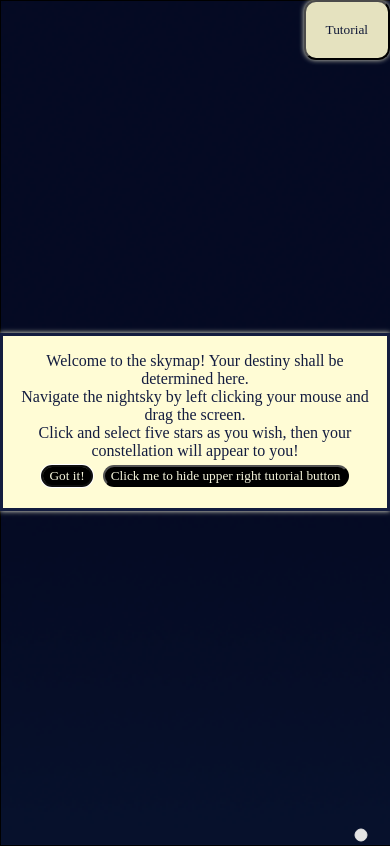
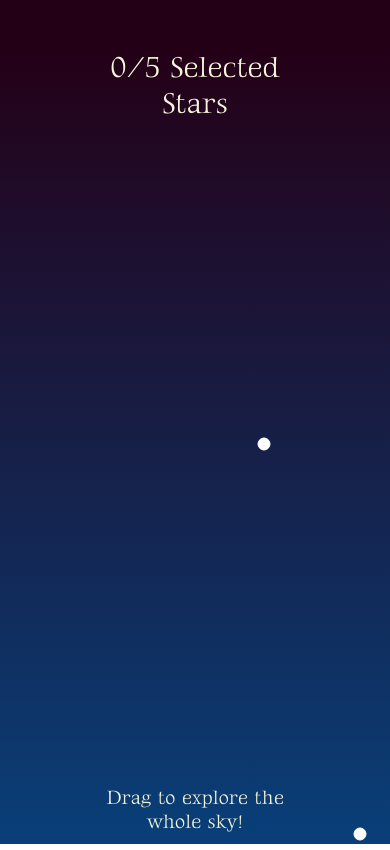
Before and after one commit to CSE-112-Team-7/Stargazer-V2, a plain HTML site: page source/pages/skymap_page/skymap.html in a window 390 px wide. Drawn offline with Linux system fonts and the light colour scheme.

Commit message:
selection page responsive; skymap page restructure

```diff
--- a/source/pages/selection_page/selection.css
+++ b/source/pages/selection_page/selection.css
@@ -1,6 +1,6 @@
 h1 {
     padding-top: 90px;
-    font-size: clamp(1.25rem, 0.9rem + 1.8vw, 2.5rem);
+    font-size: clamp(1.5rem, 1.2rem + 1.4vw, 2.5rem);
 }
 
 main {
@@ -15,13 +15,14 @@ main {
     grid-template-rows: auto auto;
     justify-items: center;
     align-items: center;
-    height: 60vh;
+    height: 50vh;
     width: 90vw;
-    padding-top: 20px;
+    padding-top: 50px;
 }
 
 button {
-    width: 280px;
+    font-size: clamp(1rem, 0.9rem + 1.2vw, 2rem);
+    width: clamp(180px, 151px + 8.9vw, 280px);
     z-index: 1;
 }
 
@@ -32,5 +33,13 @@ a {
 }
 
 img {
-    height: 300px;
+    height: clamp(216px, 193px + 7.4vw, 300px);
 }
+
+@media screen and (max-width: 479px) {
+    #selection-buttons {
+        display: flex;
+        flex-direction: column;
+        row-gap: 30px;
+    }
+}
--- a/source/pages/skymap_page/Background.js
+++ b/source/pages/skymap_page/Background.js
@@ -18,12 +18,6 @@ export class Background {
     this.images = {}; // objects of image info
     this.width = width;
     this.height = height;
-    // Load background images
-    this.load_image(
-      "sky_gradient",
-      "../../assets/skymap/Stargazer-background.png",
-    );
-    this.load_image("terrian", "../../assets/skymap/Stargazer-asset.png");
   }
 
   /**
--- a/source/pages/skymap_page/skymap.css
+++ b/source/pages/skymap_page/skymap.css
@@ -1,86 +1,42 @@
-* {
-  font-family: papyrus;
-  color: beige;
-  text-align: center;
+html {
+  background: none;
+  overflow: hidden;
 }
-button.continue {
-  background-color: rgb(255, 252, 213);
-  border: none;
-  box-shadow: 0px 0px 5px beige;
-  border-radius: 12px;
-  color: rgb(19, 28, 63);
-  font-size: 22pt;
-  line-height: 40px;
-  height: 60px;
-  margin-bottom: 10%;
-  padding: 0.5em;
-  padding-left: 20px;
-  padding-right: 20px;
+
+body {
+  background: none;
+  width: auto;
+  height: auto;
 }
-button.continue:hover {
-  background-color: rgb(143, 143, 137);
-  border-radius: 12px;
-  color: beige;
-  padding: 0.5em;
-  transition: 0.3s;
-  cursor: pointer;
-  padding-left: 20px;
-  padding-right: 20px;
-}
-#tutorial:hover,
-#confirm:hover,
-#hide:hover {
-  background-color: rgb(143, 143, 137);
-  color: beige;
-  cursor: pointer;
-}
-#next-button {
+
+p:first-of-type {
   position: absolute;
-  width: 200px;
-  height: 70px;
-  top: 70%;
-  left: 50%;
+  top: 50px;
+  left: 50vw;
   transform: translate(-50%);
   font-size: 30px;
 }
-dialog {
-  background-color: rgb(255, 252, 213);
-  box-shadow: 0px 0px 5px beige;
-  color: rgb(19, 28, 63);
-  text-align: center;
-  z-index: 9;
+
+#hint {
+  position: absolute;
+  bottom: 10px;
+  left: 50vw;
+  transform: translate(-50%);
+  font-size: 20px;
 }
+
 canvas {
-  border: 1px solid black;
+  background: var(--background-color);
   width: 100%;
   height: 100%;
   z-index: 0;
 }
 
-#tutorial {
+.button {
   position: absolute;
-  top: 0;
-  right: 0;
-  background-color: rgb(255, 252, 213);
-  box-shadow: 0px 0px 5px beige;
-  color: rgb(19, 28, 63);
-  border-radius: 12px;
-  padding: 1.5em;
-}
-#confirm,
-#hide {
-  margin: 5px;
-  background-color: rgba(0, 0, 0, 1);
-  border-radius: 12px;
-}
-
-html,
-body {
-  margin: 0;
-  padding: 0;
-  overflow: hidden;
-}
-
-.hidden {
+  bottom: 100px;
+  left: 50vw;
+  transform: translate(-50%);
+  width: 150px;
   display: none;
 }
--- a/source/pages/skymap_page/skymap.html
+++ b/source/pages/skymap_page/skymap.html
@@ -6,27 +6,14 @@
     <title>Skymap Page</title>
     <!-- Main Stylesheet & Scripts -->
     <link rel="icon" type="image/x-icon" href="../../assets/favicon.ico" />
+    <link rel="stylesheet" href="../toplevel.css" />
     <link rel="stylesheet" href="./skymap.css" />
     <script src="./skymap.js" type="module"></script>
   </head>
   <body>
-    <dialog>
-      Welcome to the skymap! Your destiny shall be determined here.<br />
-      Navigate the nightsky by left clicking your mouse and drag the screen.
-      <br />
-      Click and select five stars as you wish, then your constellation will
-      appear to you!
-      <br /><button id="confirm">Got it!</button
-      ><button id="hide">Click me to hide upper right tutorial button</button>
-    </dialog>
-    <button id="tutorial">Tutorial</button>
+    <p><span>0</span>/5 Selected Stars</p>
     <canvas></canvas>
-    <button id="next-button" class="continue hidden">Next</button>
-    <audio
-      id="background-music"
-      src="../../assets/music/starGazingBGMusic.mp3"
-      loop
-    ></audio>
-    <audio id="clickSound" src="../../assets/music/defaultClick.mp3"></audio>
+    <p id="hint">Drag to explore the whole sky!</p>
+    <a class="button" href="../explanation_page/explanation.html">Next</a>
   </body>
 </html>
--- a/source/pages/skymap_page/skymap.js
+++ b/source/pages/skymap_page/skymap.js
@@ -1,12 +1,5 @@
 import { Background } from "./Background.js";
 import { Constellation } from "./Constellation.js";
-import playClickSound from "../../utils/playClickSound.js";
-import playBgMusic from "../../utils/playBgMusic.js";
-
-import * as analyticsManager from "../analyticsmanager.js";
-const analyticsPageName = "skymap";
-const analyticsStatus = 1;
-analyticsManager.defaultPageAnalytics(analyticsPageName, analyticsStatus);
 
 const debug = false;
 
@@ -44,7 +37,7 @@ const constellationList = [
     imageLink: "../../assets/constellations/UrsaMajor.png",
   },
 ];
-let backgroundMusic;
+
 let cameraOffset;
 let constellation_arr;
 
@@ -55,15 +48,6 @@ window.addEventListener("DOMContentLoaded", init);
  * @Property {Function} Starts the program, all function calls trace back here
  */
 async function init() {
-  backgroundMusic = document.getElementById("background-music");
-  playBgMusic(document.getElementById("background-music"));
-
-  //Set up the tutorial dialog and buttons
-  let dialog = document.querySelector("dialog");
-  dialog.showModal();
-  tutorialSetup();
-  /* Canvas Setup */
-  // Get Canvas, Context, and set the canvas width and height
   const { cloc, connect } = await loadJsonData();
   const canvas = document.querySelector("canvas");
   const ctx = canvas.getContext("2d");
@@ -90,8 +74,6 @@ async function init() {
   );
   // Begin animation
   animate(canvas, ctx, constellation_arr, sky_background, cameraOffset);
-  // Set next button to go to next page
-  document.getElementById("next-button").onclick = goToPage;
 }
 
 /**
@@ -223,6 +205,7 @@ function handleClickCanvas(event, constellation_arr, sky_background) {
   for (const constellation of constellation_arr) {
     constellation.click(x, y);
     total += constellation.selected_number;
+    document.querySelector('span').innerHTML = total;
   }
   // If 5 stars are selected, start calculating which constellation has the most stars.
   if (total == 5) {
@@ -309,7 +292,8 @@ function decideConstellation(constellation_arr, sky_background) {
   );
 
   // Show button to next page
-  document.getElementById("next-button").classList.remove("hidden");
+  document.querySelector('a').style.display = 'block';
+  document.querySelector('#hint').style.display = 'none';
 
   // Record the result to the local storage
   finalConstellation.setChosen(true);
@@ -336,18 +320,6 @@ function animate(canvas, ctx, constellation_arr, sky_background, cameraOffset) {
 }
 
 /**
- * @Property {Function} Navigation
- */
-function goToPage() {
-  playClickSound(
-    document.getElementById("clickSound"),
-    localStorage.getItem("questionType"),
-    backgroundMusic.currentTime,
-    () => (window.location.href = "../explanation_page/explanation.html"),
-  );
-}
-
-/**
  * @Property {Function} Helper function to load json data for constellation and stars
  * @return cloc, connect constellation location and connect
  */
@@ -358,23 +330,3 @@ async function loadJsonData() {
   const connect = await connectResponse.json();
   return { cloc, connect };
 }
-
-/**
- * @Property {Function} Set up the tutorial dialog
- */
-function tutorialSetup() {
-  let gotIt = document.getElementById("confirm");
-  let tutorial = document.getElementById("tutorial");
-  let hide = document.getElementById("hide");
-  let dialog = document.querySelector("dialog");
-  gotIt.addEventListener("click", () => {
-    dialog.close();
-  });
-  tutorial.addEventListener("click", () => {
-    dialog.showModal();
-  });
-  hide.addEventListener("click", () => {
-    dialog.close();
-    tutorial.setAttribute("hidden", "hidden");
-  });
-}
--- a/source/pages/starting_page/starting.css
+++ b/source/pages/starting_page/starting.css
@@ -15,7 +15,7 @@ main {
 }
 
 main .button {
-    width: clamp(9.4rem, 6.7rem + 13.4vw, 18.8rem);
+    width: clamp(150px, 107px + 13.4vw, 300px);
     font-size: clamp(1.5rem, 1.4rem + 0.04vw, 2rem);
 }
 
--- a/source/pages/toplevel.css
+++ b/source/pages/toplevel.css
@@ -51,7 +51,7 @@ button {
 }
 
 button:hover, .button:hover {
-  background-color: var(--button-hover-background);
+  background-color: var(--button-hover-background) !important;
   box-shadow: 0rem 0rem 0.5rem beige;
   color: beige;
   transition: 0.3s;
```
Also changed, not shown: source/pages/selection_page/selection.js (+5 -11 lines).
